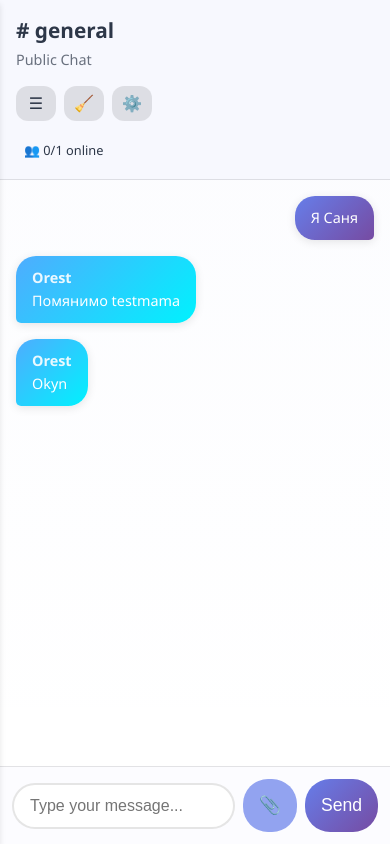
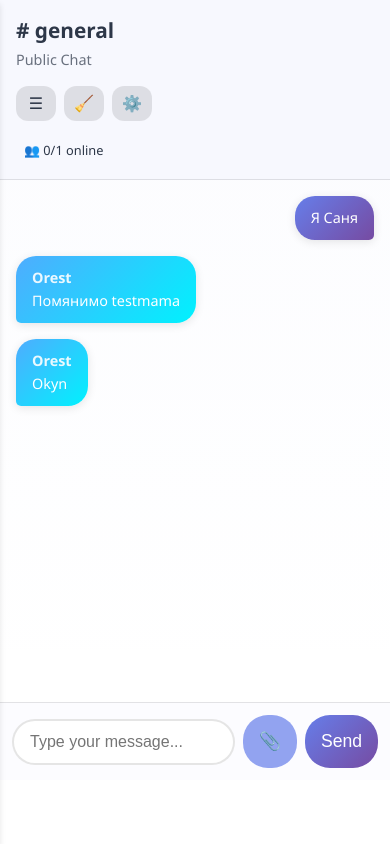
Before and after one commit to RZKGWIXX/March, a Flask app: page /chat in a window 390 px wide. Run offline with Flask 3, Linux system fonts and the light colour scheme; the visitor is signed in with stand-in values (Sample User, id 1); some libraries are stand-ins or nearby versions.

Commit message:
Assistant checkpoint: Підняти поле вводу та кнопки вище для мобільних
Assistant generated file changes:
- static/style.css: Підняти поле вводу та кнопки вище для мобільних пристроїв, Додати додатковий відступ знизу для чату, Збільшити відступ для списку повідомлень

---

User prompt:

Просто підняти ввід та кнопки для вставки фото і кнопку send вище для мобільних пристроїв

Replit-Commit-Author: Assistant
Replit-Commit-Session-Id: cdd005eb-5379-4eec-b468-718a7b8027b8

```diff
--- a/static/style.css
+++ b/static/style.css
@@ -959,7 +959,7 @@ body[data-theme="dark"] .message-form input {
     flex-shrink: 0;
     padding: 0.75rem;
     gap: 0.5rem;
-    padding-bottom: calc(1.5rem + env(safe-area-inset-bottom, 20px));
+    padding-bottom: calc(5rem + env(safe-area-inset-bottom, 20px));
     display: flex;
     flex-wrap: nowrap;
     align-items: center;
@@ -987,7 +987,7 @@ body[data-theme="dark"] .message-form input {
   .chat-window {
     height: calc(100vh - env(safe-area-inset-bottom, 20px));
     overflow: hidden;
-    padding-bottom: env(safe-area-inset-bottom, 0px);
+    padding-bottom: calc(4rem + env(safe-area-inset-bottom, 0px));
   }
 
   .login-container form {
@@ -1248,8 +1248,9 @@ body[data-theme="dark"] .message-form input {
     padding: 1rem;
     overflow-y: auto;
     -webkit-overflow-scrolling: touch;
-    max-height: calc(100vh - 200px);
+    max-height: calc(100vh - 280px);
     min-height: 0;
+    padding-bottom: 2rem;
   }
 
   .message-form {
```
